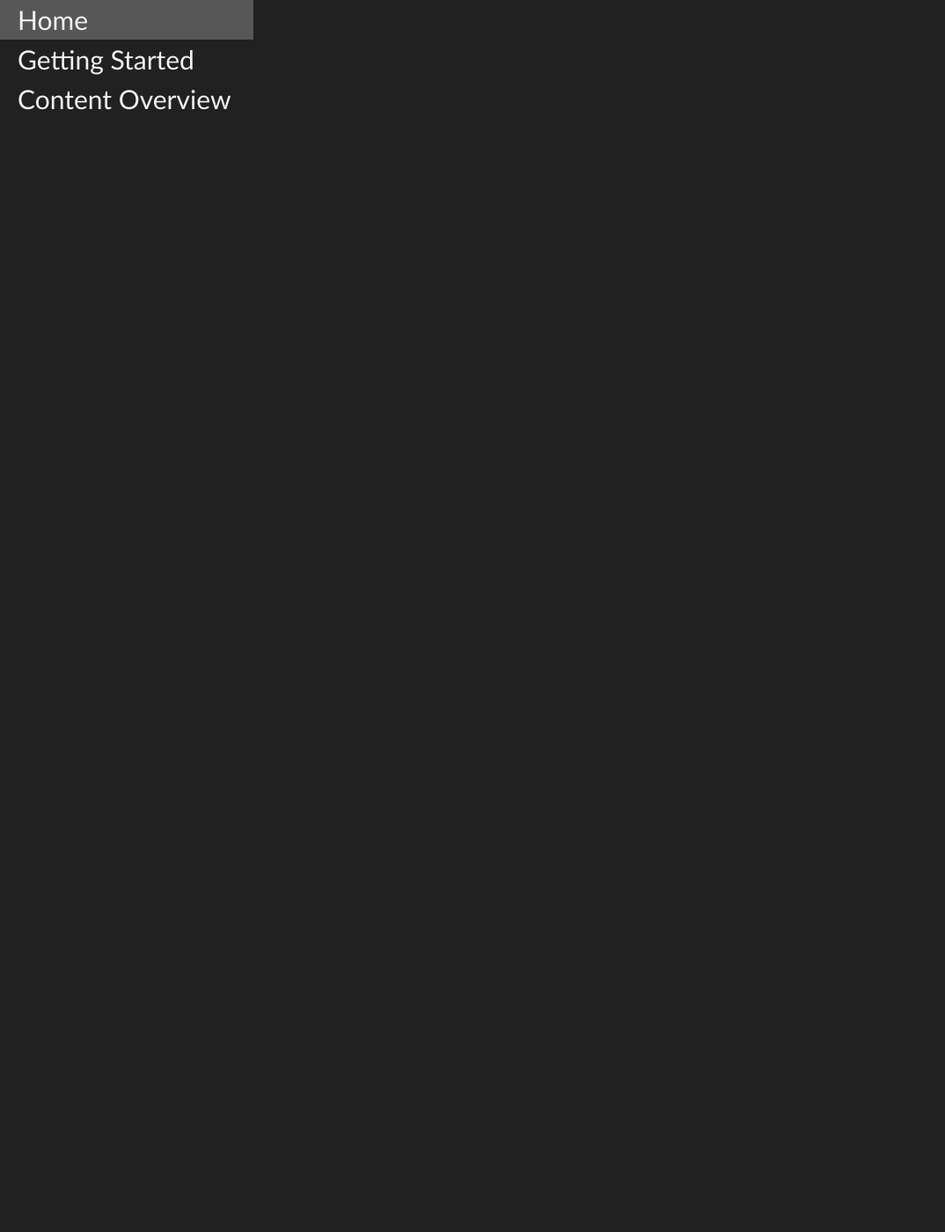
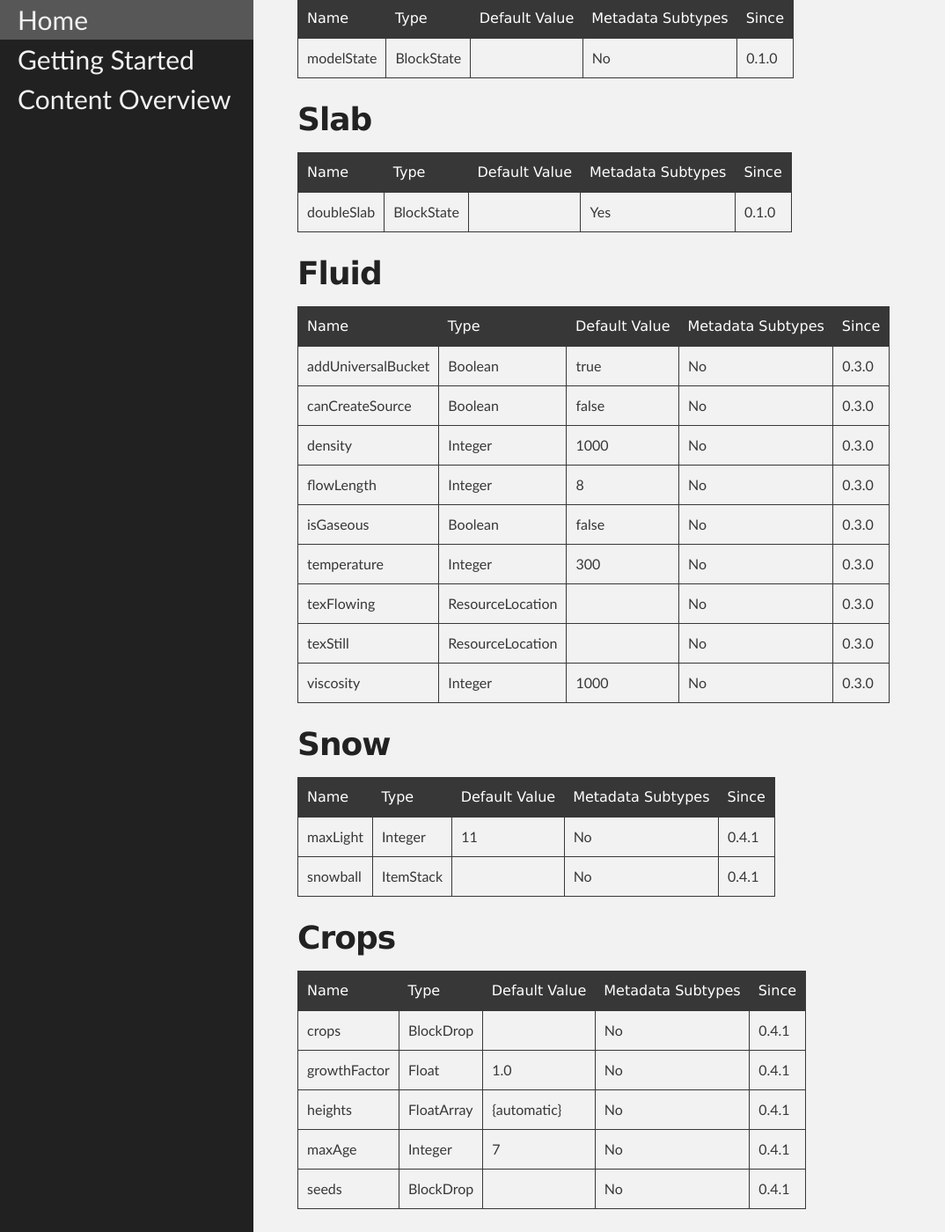
Before and after one commit to cubex2/customstuff4, a Jekyll site: the page built from blocks.md, in a window 1280 px wide and 1400 px high, scrolled down 2221 px. Shown: the whole window at 88% size, without its empty margins (0-1074 px from the left). Built offline with Jekyll 4.4.1, drawn with Linux system fonts in a browser that asks for light colours; the repository's description, which GitHub fills in, is left out; our own code applies the rules of GitHub Pages for plain Markdown files; some of the changed text lies outside the part shown.

Commit message:
Added all block and item attributes

```diff
--- a/_data/block_attributes.csv
+++ b/_data/block_attributes.csv
@@ -37,3 +37,30 @@ all,canPlaceOnFloor,Boolean,true,true,0.3.5
 all,canPlaceOnSides,Boolean,true,true,0.3.5
 all,sustainedPlants,StringArray,,true,0.3.5
 all,burnTime,Integer,-1,true,0.4.0
+all,tint,BlockTint,,true,0.3.5
+all,itemTint,Color,,true,0.3.5
+
+orientable,faceBySide,Boolean,false,true,0.1.0
+
+stairs,modelState,BlockState,,false,0.1.0
+
+slab,doubleSlab,BlockState,,true,0.1.0
+
+fluid,density,Integer,1000,false,0.3.0
+fluid,temperature,Integer,300,false,0.3.0
+fluid,viscosity,Integer,1000,false,0.3.0
+fluid,flowLength,Integer,8,false,0.3.0
+fluid,isGaseous,Boolean,false,false,0.3.0
+fluid,canCreateSource,Boolean,false,false,0.3.0
+fluid,addUniversalBucket,Boolean,true,false,0.3.0
+fluid,texStill,ResourceLocation,,false,0.3.0
+fluid,texFlowing,ResourceLocation,,false,0.3.0
+
+snow,snowball,ItemStack,,false,0.4.1
+snow,maxLight,Integer,11,false,0.4.1
+
+crops,maxAge,Integer,7,false,0.4.1
+crops,growthFactor,Float,1.0,false,0.4.1
+crops,heights,FloatArray,{automatic},false,0.4.1
+crops,seeds,BlockDrop,,false,0.4.1
+crops,crops,BlockDrop,,false,0.4.1
--- /dev/null
+++ b/_data/item_attributes.csv
@@ -0,0 +1,32 @@
+category,name,type,default,subtype,since
+all,id,String,,false,0.1.0
+all,model,ResourceLocation,{[modid]:[itemid]},true,0.1.0
+all,creativeTab,String,{item default},true,0.1.0
+all,information,StringArray,,true,0.1.0
+all,maxDamage,Integer,0,false,0.1.0
+all,tint,Color,,true,0.3.5
+all,burnTime,Integer,-1,true,0.4.0
+
+simple,maxStack,Integer,64,true,0.1.0
+simple,subtypes,IntegerArray,,false,0.1.0
+
+food,maxStack,Integer,64,true,0.1.0
+food,subtypes,IntegerArray,,false,0.1.0
+food,saturation,Float,0.6,true,0.1.0
+food,alwaysEdible,Boolean,false,true,0.1.0
+food,potionEffect,PotionEffect,,true,0.1.0
+food,potionEffectProbability,Float,1.0,true,0.1.0
+food,result,ItemStack,,true,0.2.1
+food,useAction,UseAction,eat,true,0.2.1
+food,isWolfFood,Boolean,false,false,0.1.0
+
+fluidContainer,capacity,Integer,1000,false,0.3.0
+
+shears,durability,Integer,238,false,0.4.1
+
+seeds,plant,BlockState,,false,0.4.1
+
+tools,material,ToolMaterial,wood,false,0.1.0
+tools,damage,Float,{material default},false,0.1.0
+tools,attackSpeed,Float,{material default},false,0.1.0
+tools,durability,Integer,{material default},false,0.1.0
--- a/blocks.md
+++ b/blocks.md
@@ -2,6 +2,30 @@
 layout: default
 ---
 
-# Blocks
+# All Blocks
 
 {% include block_attr_table.html category="all" %}
+
+# Orientable
+
+{% include block_attr_table.html category="orientable" %}
+
+# Stairs
+
+{% include block_attr_table.html category="stairs" %}
+
+# Slab
+
+{% include block_attr_table.html category="slab" %}
+
+# Fluid
+
+{% include block_attr_table.html category="fluid" %}
+
+# Snow
+
+{% include block_attr_table.html category="snow" %}
+
+# Crops
+
+{% include block_attr_table.html category="crops" %}
```
Also changed, not shown: _includes/item_attr_table.html (added, +30 -0 lines), content_overview.md (+1 -1 lines), items.md (added, +31 -0 lines).
